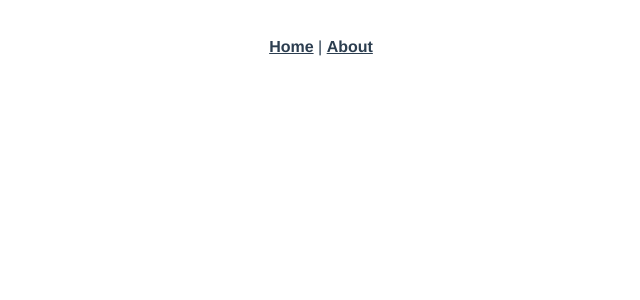
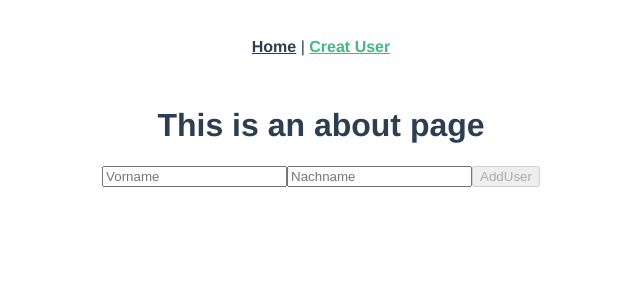
Before and after one commit to ThierryLoe/frontend, a Vue app: page /adduser in a window 1280 px wide. Before the commit this address had no page. Shown: the top 300 px of the page, without its empty margins (319-959 px from the left). Built offline with nearby package versions, Linux system fonts and the light colour scheme.

Commit message:
added addUser View

```diff
--- a/src/App.vue
+++ b/src/App.vue
@@ -1,7 +1,7 @@
 <template>
   <div id="nav">
     <router-link to="/">Home</router-link> |
-    <router-link to="/about">About</router-link>
+    <router-link to="/adduser">Creat User</router-link>
   </div>
   <router-view/>
 </template>
--- /dev/null
+++ b/src/components/AddUser.vue
@@ -0,0 +1,38 @@
+<template>
+  <div class="about">
+    <h1>This is an about page</h1>
+    <input type="text" placeholder="Vorname" v-model="firstName" />
+    <input type="text" placeholder="Nachname" v-model="lastName" />
+    <input type="submit" value="AddUser" v-on:click="add" :disabled="!checkInputs" />
+  </div>
+</template>
+
+
+<script>
+import axios from "axios";
+export default {
+  name: "createuser",
+  data() {
+    return {
+      firstName: "",
+      lastName: "",
+    };
+  },
+  methods: {
+    add: async function () {
+      if (this.firstName != "" && this.lastName != "") {
+        let res = await axios.post(
+          `http://localhost:7071/api/user?firstname=${this.firstName}&lastname=${this.lastName}`
+        );
+
+        this.users = res.data;
+      }
+    },
+  },
+  computed:{
+    checkInputs: function () {
+      return this.firstName != "" && this.lastName != "";
+    },
+  },
+};
+</script>
--- a/src/components/AllUsers.vue
+++ b/src/components/AllUsers.vue
@@ -2,7 +2,7 @@
   <div>
       <h1>Users</h1>
       <ul>
-          <li v-for="user in users" v-bind:key="user.personID">{{user.lastName}}{{user.firstName}}</li>
+          <li v-for="user in users" v-bind:key="user.personID">{{user.lastName}} {{user.firstName}}</li>
       </ul>
   </div>
 </template>
--- a/src/router/index.js
+++ b/src/router/index.js
@@ -1,6 +1,6 @@
 import { createRouter, createWebHistory } from 'vue-router'
 import Home from '../views/Home.vue'
-import About from '../views/About.vue'
+import AddUser from '../views/AddUser.vue'
 
 const routes = [
   {
@@ -9,9 +9,9 @@ const routes = [
     component: Home
   },
   {
-    path: '/about',
-    name: 'About',
-    component: About
+    path: '/adduser',
+    name: 'AddUser',
+    component: AddUser
   }
 ]
 
--- a/src/views/About.vue
+++ /dev/null
@@ -1,5 +0,0 @@
-<template>
-  <div class="about">
-    <h1>This is an about page</h1>
-  </div>
-</template>
--- /dev/null
+++ b/src/views/AddUser.vue
@@ -0,0 +1,16 @@
+<template>
+  <div class="home">
+    <AddUser/>
+  </div>
+</template>
+
+<script>
+import AddUser from '@/components/AddUser.vue'
+
+export default {
+  name: 'CreateUser',
+  components: {
+    AddUser
+  }
+}
+</script>
```
